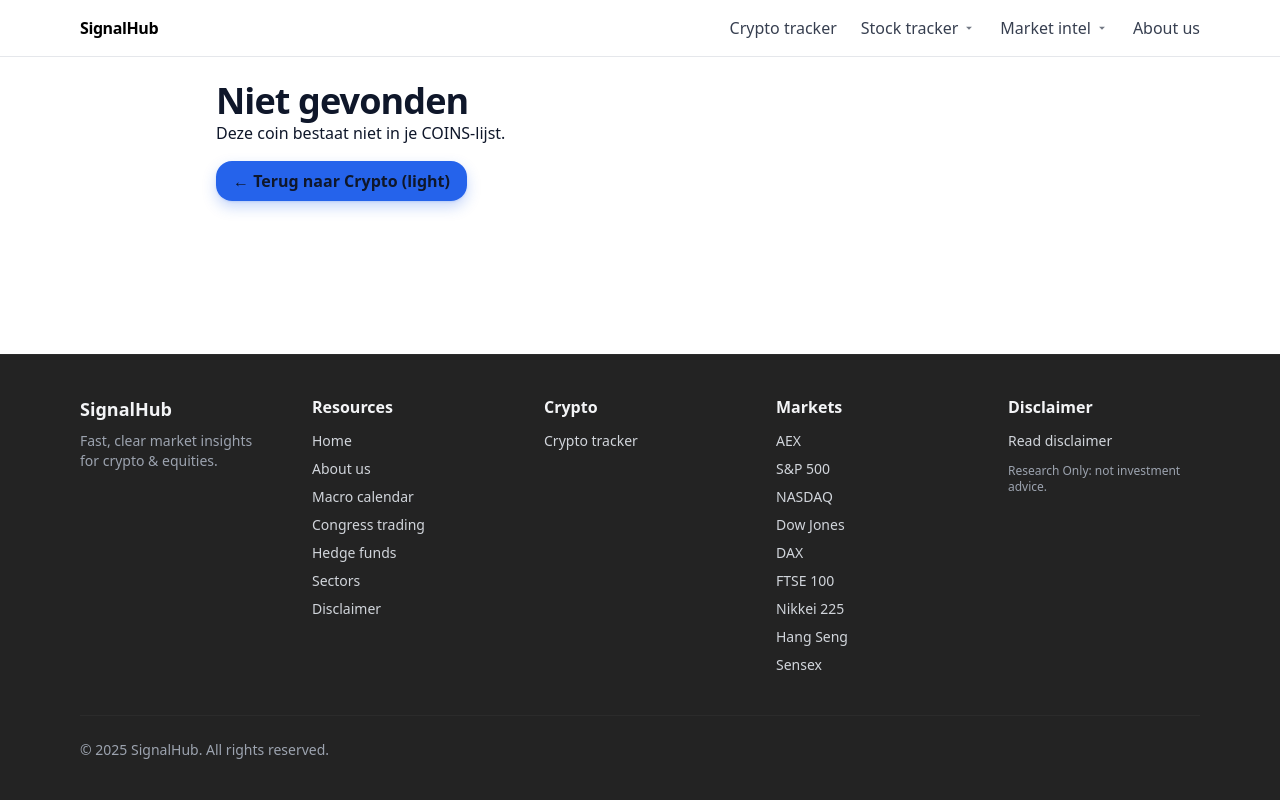
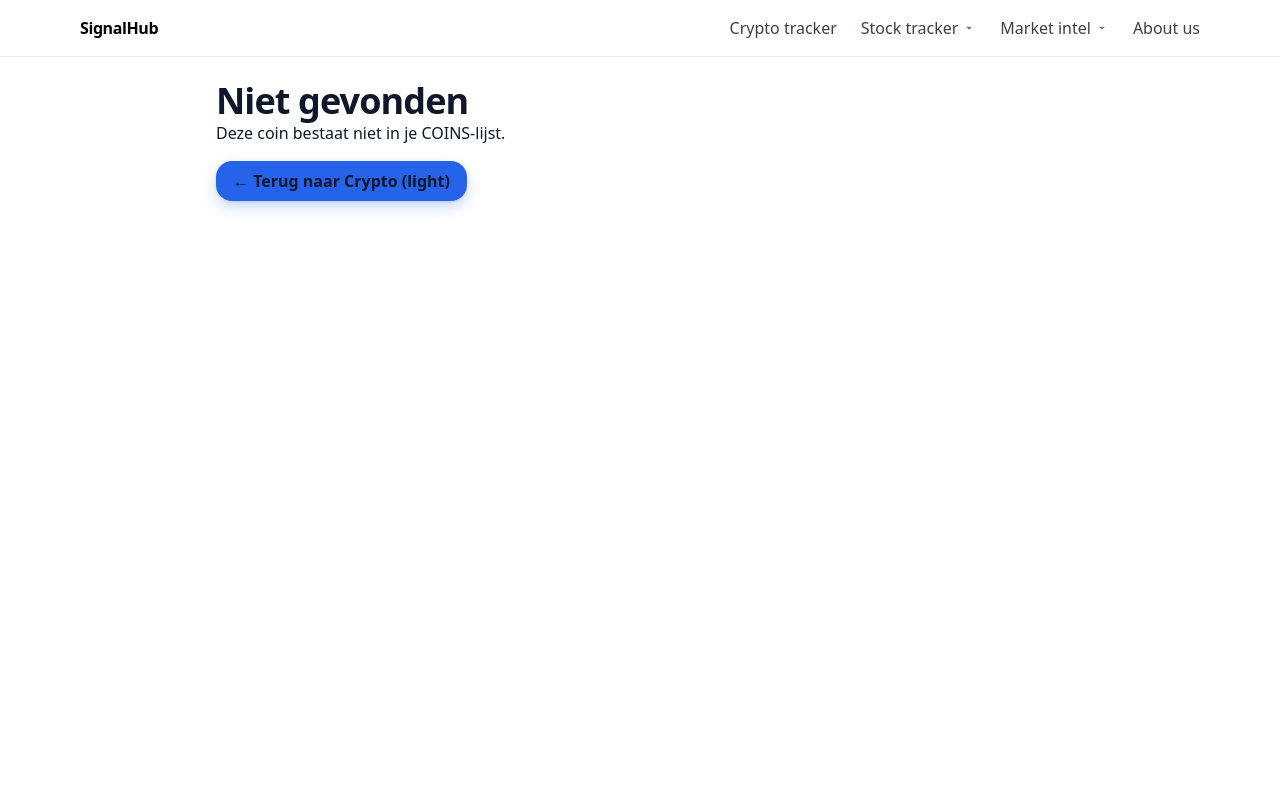
Before and after one commit to rrhjager/crypto-tracker, a Next.js app: page /crypto/1 in a window 1280 px wide. Shown: the top 800 px of the page. Built offline with nearby package versions, Linux system fonts and the light colour scheme.

Commit message:
Update Layout.tsx

```diff
--- a/src/components/Layout.tsx
+++ b/src/components/Layout.tsx
@@ -1,16 +1,13 @@
 // src/components/Layout.tsx
 import { ReactNode } from 'react'
 import SiteHeader from './SiteHeader'
-import Footer from './Footer' // ✅ import toegevoegd
 
 export default function Layout({ children }: { children: ReactNode }) {
   return (
-    <div className="min-h-screen bg-ink text-white flex flex-col">
+    <div className="min-h-screen bg-ink text-white">
       <SiteHeader />
-      <main className="flex-1">
-        {children}
-      </main>
-      <Footer /> {/* ✅ gebruikt nu je eigen Footer component */}
+      {children}
+      {/* Oude mini-footer verwijderd */}
     </div>
   )
 }
```
